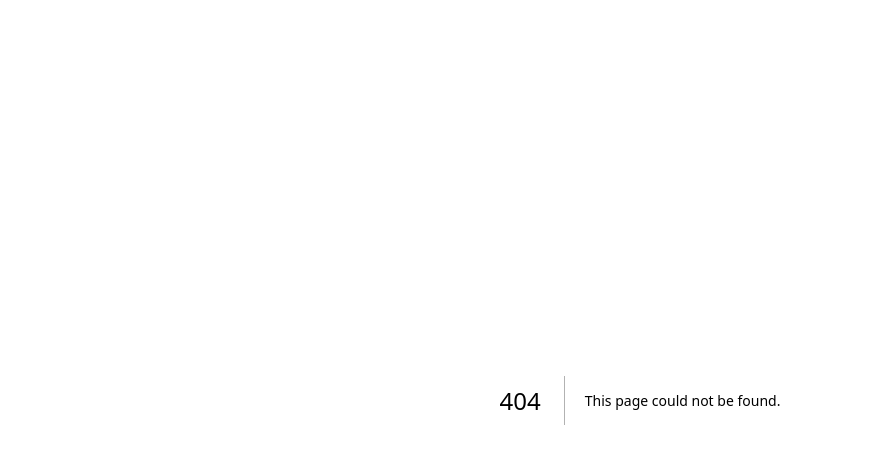
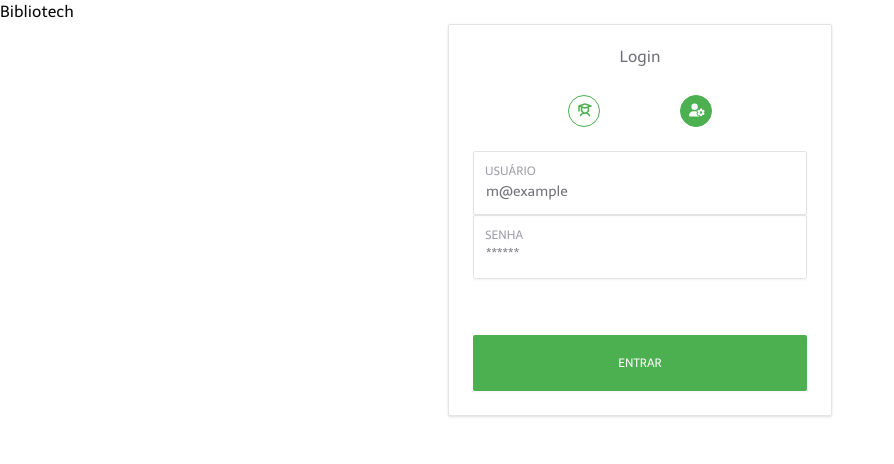
Before and after one commit to matheuspaiva1/Bibliotech, a Next.js app: page /login in a window 1280 px wide. Before the commit this address had no page. Shown: the top 464 px of the page, without its empty margins (0-894 px from the left). Built offline with nearby package versions, Linux system fonts and the light colour scheme.

Commit message:
sistema de login para dashboard

```diff
--- /dev/null
+++ b/app/(Pages)/dashboard/page.jsx
@@ -0,0 +1,7 @@
+import React from 'react'
+
+export default function Dashboard() {
+  return (
+    <div>Dashboard</div>
+  )
+}
--- a/app/Pages/Login.jsx
+++ b/app/(Pages)/login/page.jsx
@@ -1,5 +1,5 @@
 import React from 'react'
-import CardLogin from '../Components/Card'
+import CardLogin from '../../Components/Card'
 
 export default function Login() {
   return (
--- a/app/Components/Card.jsx
+++ b/app/Components/Card.jsx
@@ -18,11 +18,22 @@ import { Label } from "@/components/ui/label"
 // ICONES
 import { FaUserGear } from "react-icons/fa6";
 import { PiStudentBold } from "react-icons/pi";
+import { useRouter } from "next/navigation"; // Next.js 13+
 
-
+const mockUser = {
+  userName: "usuario",
+  password: "senha123",
+};
 
 export default function CardLogin() {
   const [activeTab, setActiveTab] = useState("admin")
+
+  const [userName, setUserName] = useState("");
+  const [password, setPassword] = useState("");
+
+  const [error, setError] = useState("");
+
+  const router = useRouter();
 
   const handleChangeTabUser = () => {
       setActiveTab("user")
@@ -30,10 +41,15 @@ export default function CardLogin() {
 
   const handleChangeTabAdmin = () => {
     setActiveTab("admin")
-}
+  }
 
-
-
+  const handleLogin = (e) => {
+    debugger
+    e.preventDefault();
+    if (userName === "usuario" && password === "senha123") {
+      router.push("/dashboard"); // Redireciona
+    }
+  };
 
   return (
     <Card className="w-full max-w-sm rounded-xs m-auto">
@@ -64,32 +80,40 @@ export default function CardLogin() {
       </div>
     </CardHeader>
     <CardContent>
-      <form>
+      <form onSubmit={handleLogin}>
         <div className="flex flex-col">
           <div className="grid gap-2 relative">
             <p className="absolute left-3 top-3 text-xs uppercase font-normal text-zinc-400">{activeTab === "admin" ? "Usuário" : "Matrícula"}</p>
             <Input
               id="user"
-              type="email"
+              type="text"
               placeholder="m@example"
               className="h-16 pt-5 rounded-xs"
+              value={userName}
+              onChange={(e) => setUserName(e.target.value)}
               required
             />
           </div>
           <div className="grid gap-2 relative">
-              <p className="absolute left-3 top-3 text-xs uppercase font-normal text-zinc-400">Password</p>
+              <p className="absolute left-3 top-3 text-xs uppercase font-normal text-zinc-400">Senha</p>
             <Input
                 id="password"
                 type="password"
                 placeholder="******"
                 className="h-16 pt-4 rounded-xs"
+                value={password}
+                onChange={(e) => setPassword(e.target.value)}
                 required />
           </div>
         </div>
       </form>
     </CardContent>
     <CardFooter className="flex-col gap-2 mt-8">
-      <Button type="submit" className="w-full rounded-xs h-14 bg-[#4CAF50] text-xs font-light">
+      {error && <p className="error">{error}</p>}
+      <Button
+      type="submit"
+      className="w-full rounded-xs h-14 bg-[#4CAF50] text-xs font-light cursor-pointer hover:bg-[#FF873C]"
+      onClick={handleLogin}>
         ENTRAR
       </Button>
     </CardFooter>
--- a/app/page.js
+++ b/app/page.js
@@ -1,4 +1,4 @@
-import Login from "./Pages/Login";
+import Login from "./(Pages)/login/page";
 
 export default function Home() {
   return (
--- a/package.json
+++ b/package.json
@@ -18,7 +18,6 @@
     "react": "^19.0.0",
     "react-dom": "^19.0.0",
     "react-icons": "^5.5.0",
-    "react-router-dom": "^7.6.2",
     "tailwind-merge": "^3.3.0"
   },
   "devDependencies": {
```
Also changed, not shown: 1 other file (tests, documents, lock files or other folders).
